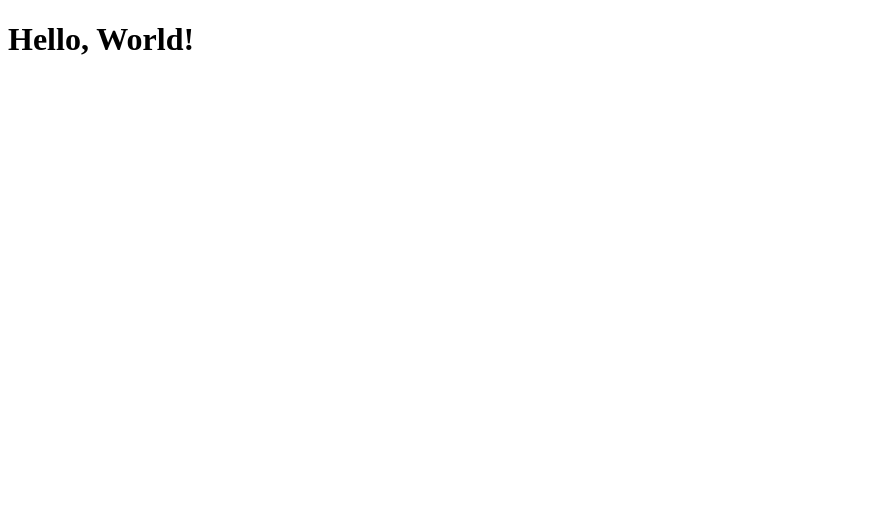
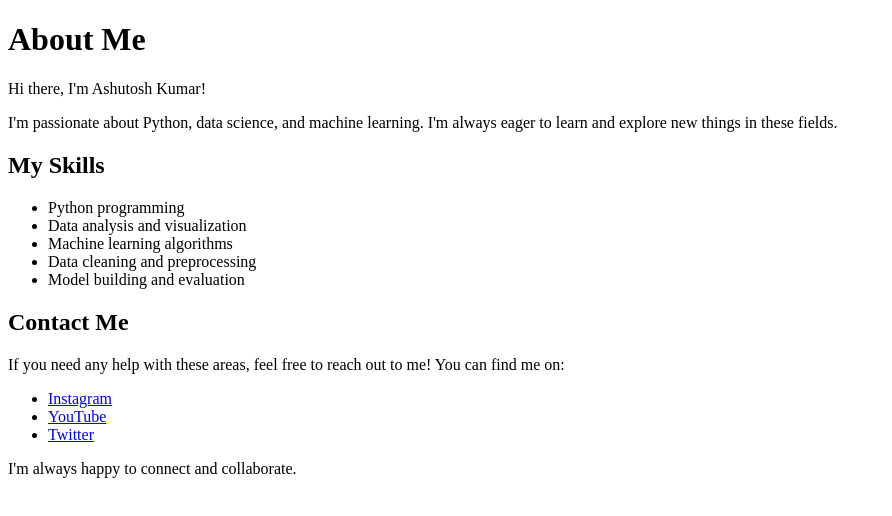
Before and after one commit to ashuaanshu/ashuaanshu.github.io, a plain HTML site: page index.html in a window 1280 px wide. Shown: the whole page, without its empty margins (0-892 px from the left). Drawn offline with Linux system fonts and the light colour scheme.

Commit message:
Update index.html

```diff
--- a/index.html
+++ b/index.html
@@ -1,9 +1,32 @@
 <!DOCTYPE html>
 <html>
 <head>
-<title>Hello, World!</title>
+<title>About Ashutosh Kumar</title>
 </head>
 <body>
-<h1>Hello, World!</h1>
+<h1>About Me</h1>
+<p>Hi there, I'm Ashutosh Kumar!</p>
+
+<p>I'm passionate about Python, data science, and machine learning. I'm always eager to learn and explore new things in these fields.</p>
+
+<h2>My Skills</h2>
+<ul>
+  <li>Python programming</li>
+  <li>Data analysis and visualization</li>
+  <li>Machine learning algorithms</li>
+  <li>Data cleaning and preprocessing</li>
+  <li>Model building and evaluation</li>
+</ul>
+
+<h2>Contact Me</h2>
+<p>If you need any help with these areas, feel free to reach out to me! You can find me on:</p>
+
+<ul>
+  <li><a href="https://www.instagram.com/ashuaanshu">Instagram</a></li>
+  <li><a href="https://www.youtube.com/ashuaanshu">YouTube</a></li>
+  <li><a href="https://www.twitter.com/ashuaanshu">Twitter</a></li>
+</ul>
+
+<p>I'm always happy to connect and collaborate.</p>
 </body>
 </html>
```
